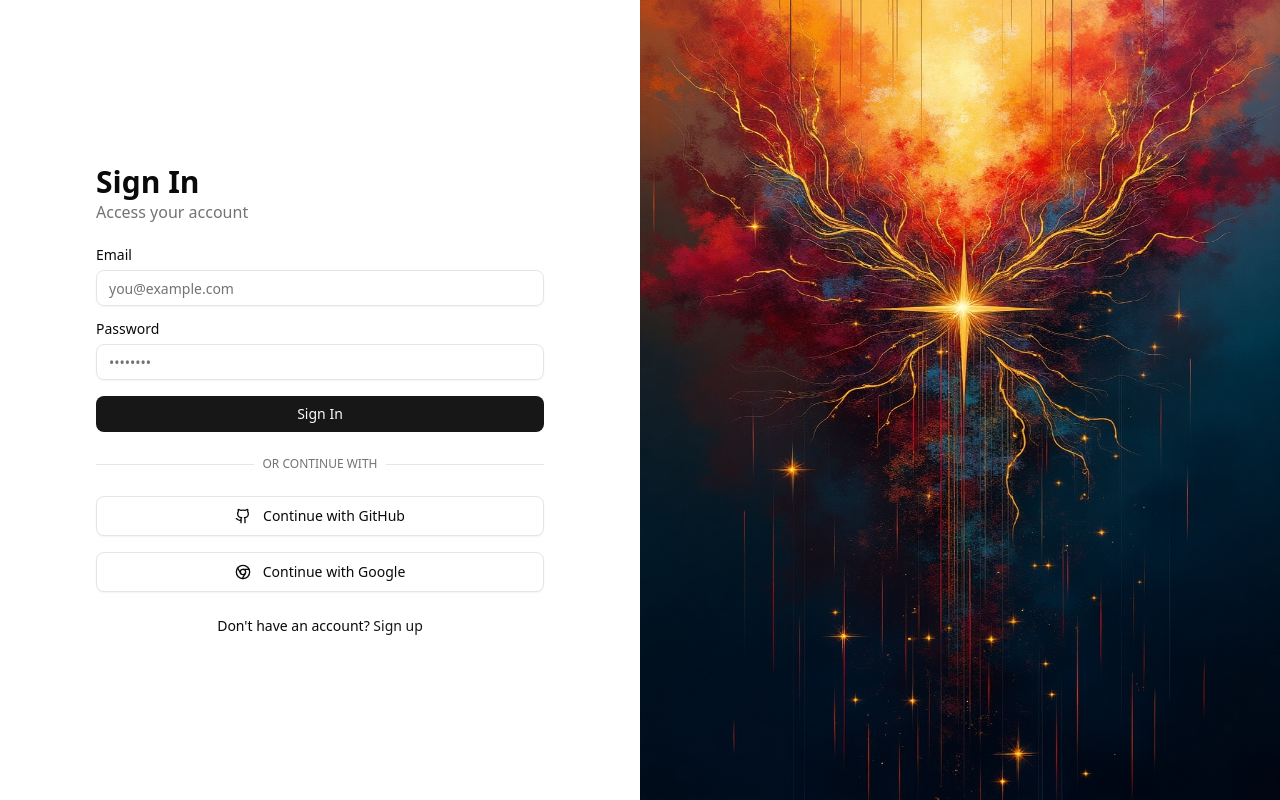
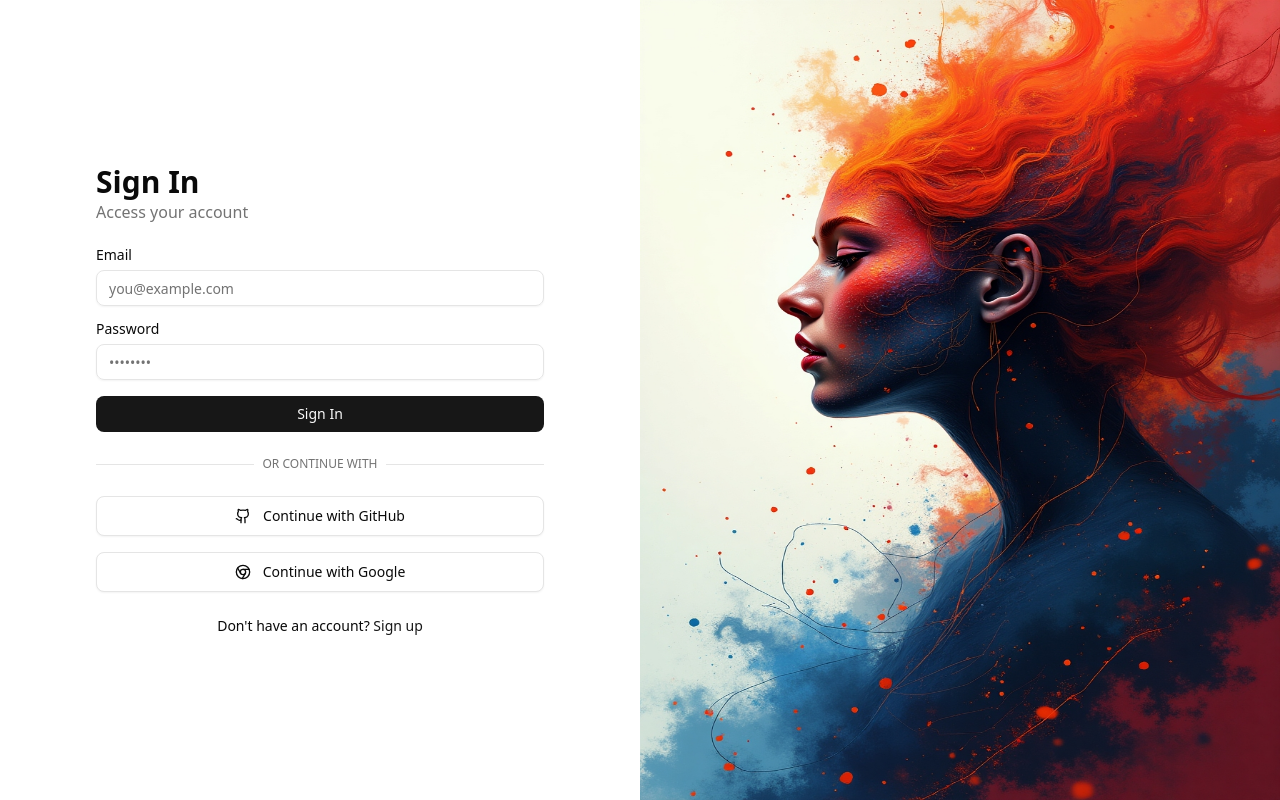
Before and after one commit to king-sws/MangmentHub, a Next.js app: page /sign-in in a window 1280 px wide. Built offline with nearby package versions, Linux system fonts and the light colour scheme; no server answers.

Commit message:
New Update

```diff
--- a/app/(auth)/sign-in/page.tsx
+++ b/app/(auth)/sign-in/page.tsx
@@ -128,7 +128,7 @@ export default function SignInPage() {
         <div className="absolute inset-0 bg-gradient-to-b from-primary to-secondary opacity-50" />
         <div className="flex items-center justify-center h-full">
             <Image
-              src="/auth-illustration-3.jpg"
+              src="/auth-illustration.jpg"
               alt="Auth Illustration"
               fill
               className="w-full h-auto "
--- a/app/settings/subscription/page.tsx
+++ b/app/settings/subscription/page.tsx
@@ -1,3 +1,4 @@
+/* eslint-disable @typescript-eslint/no-unused-vars */
 // app/(dashboard)/settings/subscription/page.tsx
 "use client";
 
@@ -45,10 +46,16 @@ export default function SubscriptionPage() {
 
         // Extract user ID from the URL or session
         // This is a placeholder - you'll need to adjust based on your auth setup
-        const session = await fetch('/api/auth/session').then(res => res.json());
-        if (session?.user?.id) {
-          setUserId(session.user.id);
+        try {
+          const res = await fetch("/api/auth/session");
+          const session = await res.json();
+          if (session?.user?.id) {
+            setUserId(session.user.id);
+          }
+        } catch (error) {
+          console.warn("Session fetch failed, continuing without user ID");
         }
+
 
         setIsLoading(false);
       } catch (error) {
```
